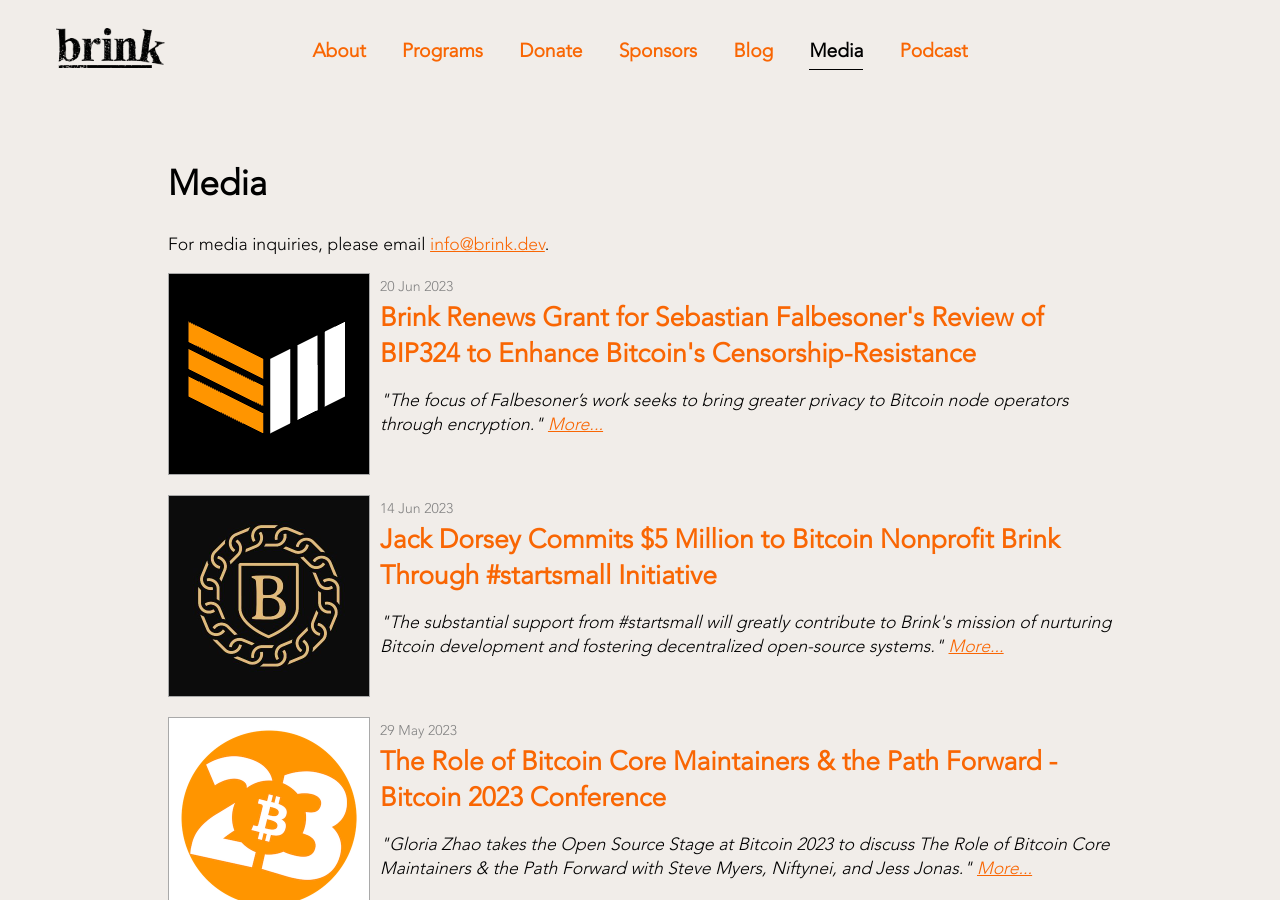
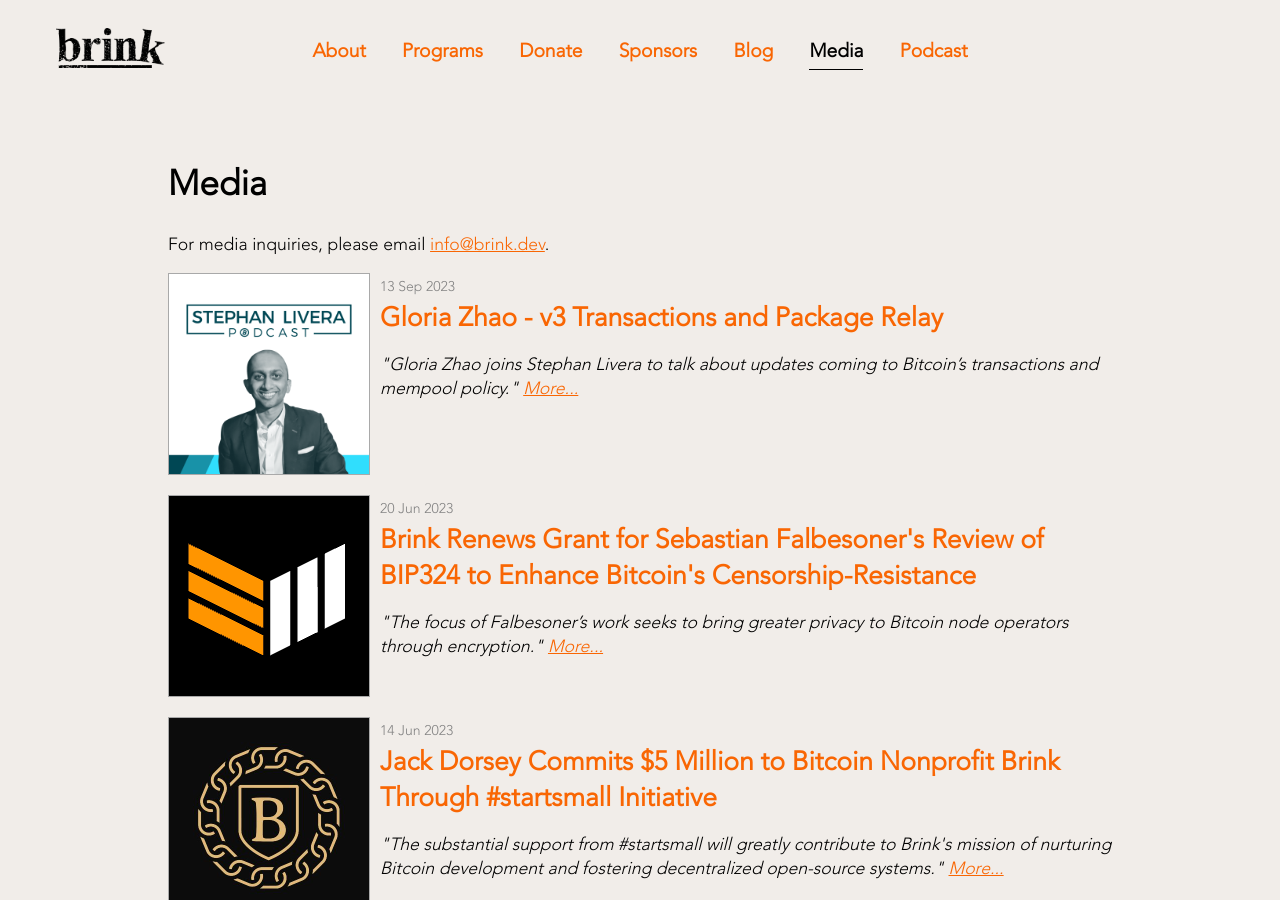
Before and after one commit to bitcoinbrink/website, a Jekyll site: the page built from media.md, in a window 1280 px wide and 900 px high. Built offline with Jekyll 4.4.1, drawn with Linux system fonts in a browser that asks for light colours.

Commit message:
Media: updates through September 2023

```diff
--- a/_data/media.yml
+++ b/_data/media.yml
@@ -1,3 +1,10 @@
+- date: "2023-09-13"
+  outlet: The Stephan Livera Podcast
+  image: stephan-livera-podcast.png
+  title: "Gloria Zhao - v3 Transactions and Package Relay"
+  description: "Gloria Zhao joins Stephan Livera to talk about updates coming to Bitcoin’s transactions and mempool policy."
+  url: https://stephanlivera.com/episode/511/
+
 - date: "2023-06-20"
   outlet: Bitcoin Magazine
   image: bitcoin-magazine.png
```
